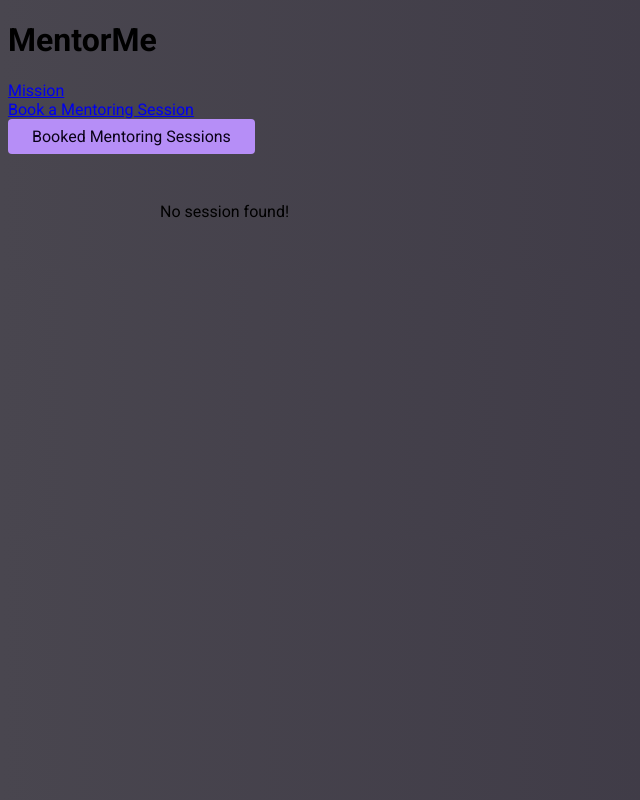
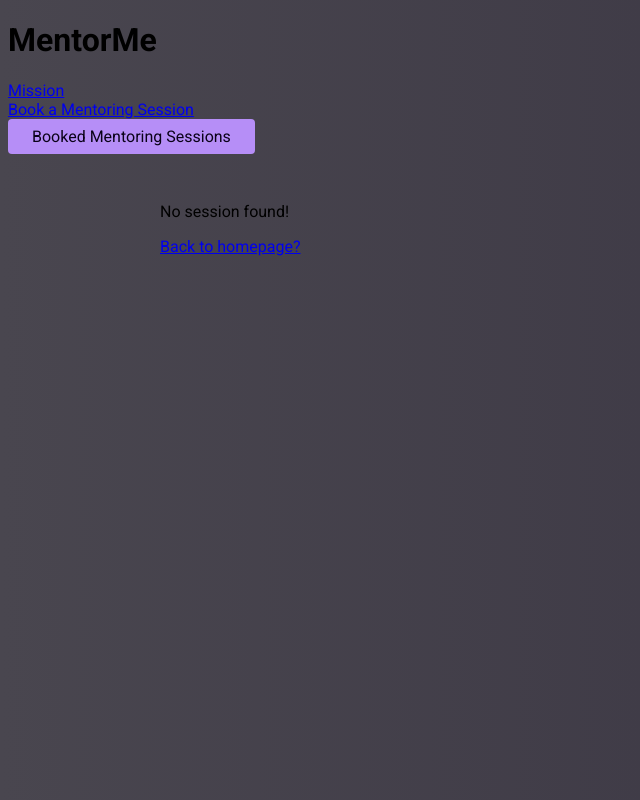
Before and after one commit to aasazali-seekasia/book-a-session-app, a React (Vite) app: page /sessions/1 in a window 1280 px wide. Shown: the whole page, without its empty margins (0-640 px from the left). Built offline with nearby package versions, Linux system fonts and the light colour scheme.

Commit message:
chore: Rename node

```diff
--- a/src/pages/Session.tsx
+++ b/src/pages/Session.tsx
@@ -12,6 +12,7 @@ export default function SessionPage() {
     return (
       <main id="session-page">
         <p>No session found!</p>
+        <Link to="/">Back to homepage?</Link>
       </main>
     );
   }
@@ -35,7 +36,7 @@ export default function SessionPage() {
             </p>
           </div>
         </header>
-        <p id="content">{loadedSession.description}</p>
+        <p id="content">{loadedSession.longDescription}</p>
       </article>
     </main>
   );
```
